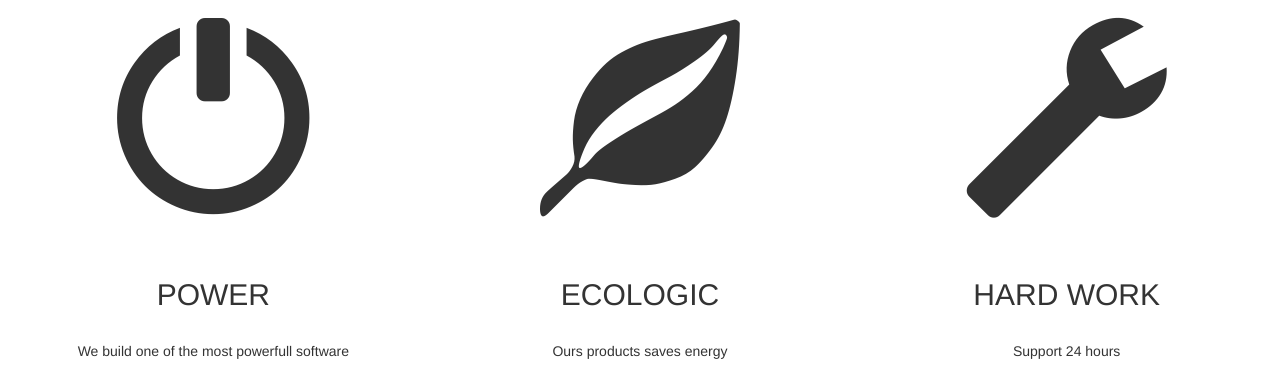
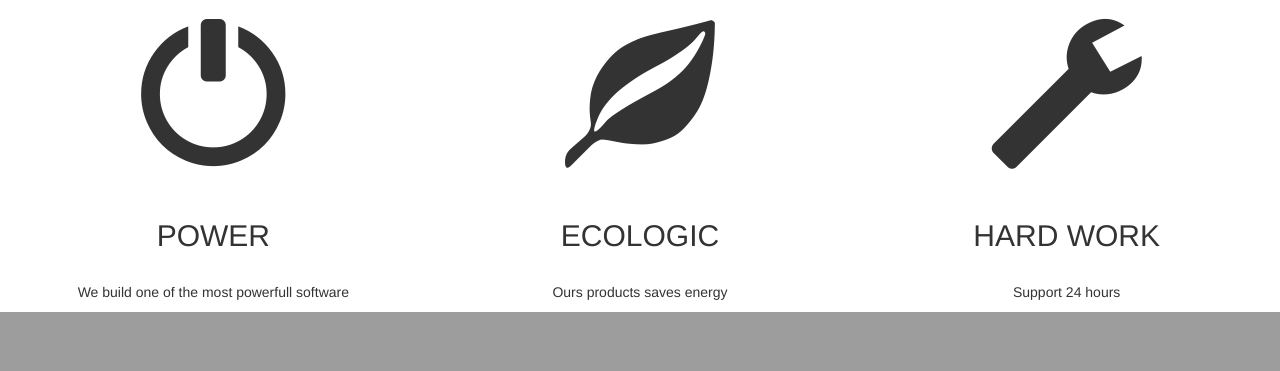
Before and after one commit to nizpott/nizpott.github.io, a PHP site: page / in a window 1280 px wide. Shown: the part 961-1332 px from the top of the page. After the commit the page ends 1273 px from the top, so only its background shows below. Run offline with PHP 8.4, Linux system fonts and the light colour scheme.

Commit message:
Update style.css

```diff
--- a/style.css
+++ b/style.css
@@ -6,5 +6,5 @@ body {
   margin: auto;
 }
 .iconos {
-  font-size:200px;
+  font-size:150px;
 }
```
